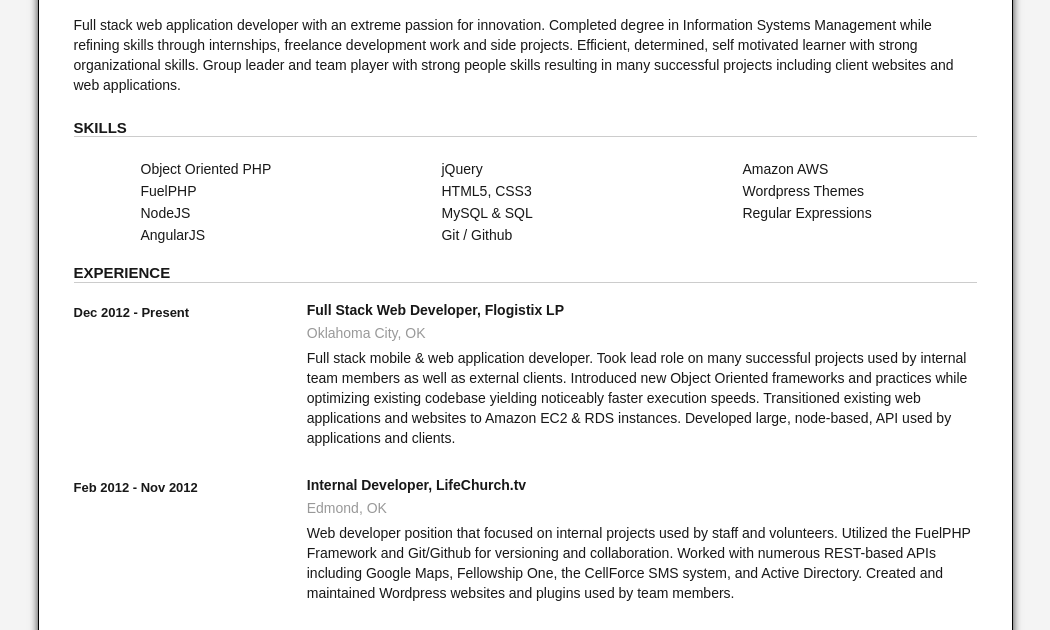
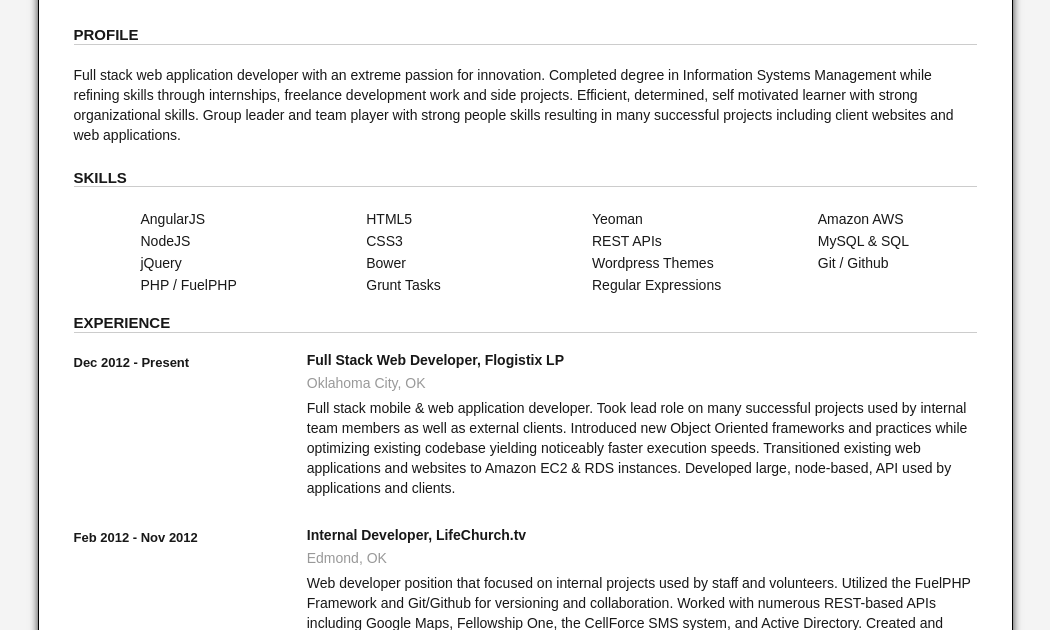
Before and after one commit to adam8810/website, a website: page app/index.html at #/resume in a window 1280 px wide. Shown: the part 163-793 px from the top of the page, without its empty margins (115-1165 px from the left). Drawn offline with nearby package versions, Linux system fonts and the light colour scheme; some packages are replaced by stand-ins of ours; files that its build step writes are made by us from their sources.

Commit message:
Fix for printing 4 columns
Resolves #1

```diff
--- a/app/scripts/services/person.js
+++ b/app/scripts/services/person.js
@@ -3,7 +3,6 @@
 angular.module('amboothcomApp')
     .constant('person', {
         profile: 'Full stack web application developer with an extreme passion for innovation. ' +
-
             'Completed degree in Information Systems Management ' +
             'while refining skills through internships, freelance development work ' +
             'and side projects. Efficient, determined, self motivated learner ' +
@@ -24,21 +23,27 @@ angular.module('amboothcomApp')
         ],
         skills: {
             column1: [
-                'Object Oriented PHP',
-                'FuelPHP',
+                'AngularJS',
                 'NodeJS',
-                'AngularJS'
+                'jQuery',
+                'PHP / FuelPHP'
             ],
             column2: [
-                'jQuery',
-                'HTML5, CSS3',
+                'HTML5',
+                'CSS3',
+                'Bower',
+                'Grunt Tasks'
+            ],
+            column3: [
+                'Yeoman',
+                'REST APIs',
+                'Wordpress Themes',
+                'Regular Expressions'
+            ],
+            column4: [
+                'Amazon AWS',
                 'MySQL & SQL',
                 'Git / Github'
-            ],
-            column3: [
-                'Amazon AWS',
-                'Wordpress Themes',
-                'Regular Expressions'
             ]
         },
         xp: {
--- a/app/styles/print.css
+++ b/app/styles/print.css
@@ -10,9 +10,9 @@ body{
     margin-bottom: 0px !important;
 }
 
-#paper{
+#resume #paper{
     border: none !important;
-    margin:0;
+    margin:0 !important;
     padding-top: 0px !important;
     padding-bottom:0px;
     padding-right: 50px;
@@ -26,6 +26,10 @@ body{
 #resume ul.skillList {
     margin-left: 0;
     padding-left: 0px;
+}
+
+#resume ul.skillList li{
+    padding-left: 0;
 }
 
 #resume a{
@@ -60,5 +64,5 @@ body{
 }
 
 .col-xs-12 {
-    width: 33.33333333333333%;
+    width: 25%;
 }
--- a/app/styles/resume.css
+++ b/app/styles/resume.css
@@ -66,6 +66,7 @@ body {
 #resume #paper {
     background: #FFF;
     border: 1px solid black;
+    margin-top: 50px;
     padding: 30px 50px;
     position: relative;
     box-shadow: 0px 0px 8px rgba(0, 0, 0, 0.80);
--- a/app/views/resume.html
+++ b/app/views/resume.html
@@ -23,7 +23,7 @@
                 <div class="col-lg-12">
                     <div ng-repeat-start="skillList in skillLists"></div>
 
-                    <div class="col-xs-12 col-md-4">
+                    <div class="col-xs-12 col-md-3">
                         <ul class="skillList">
                             <li ng-repeat="skill in skillList">{{skill}}</li>
                         </ul>
```
